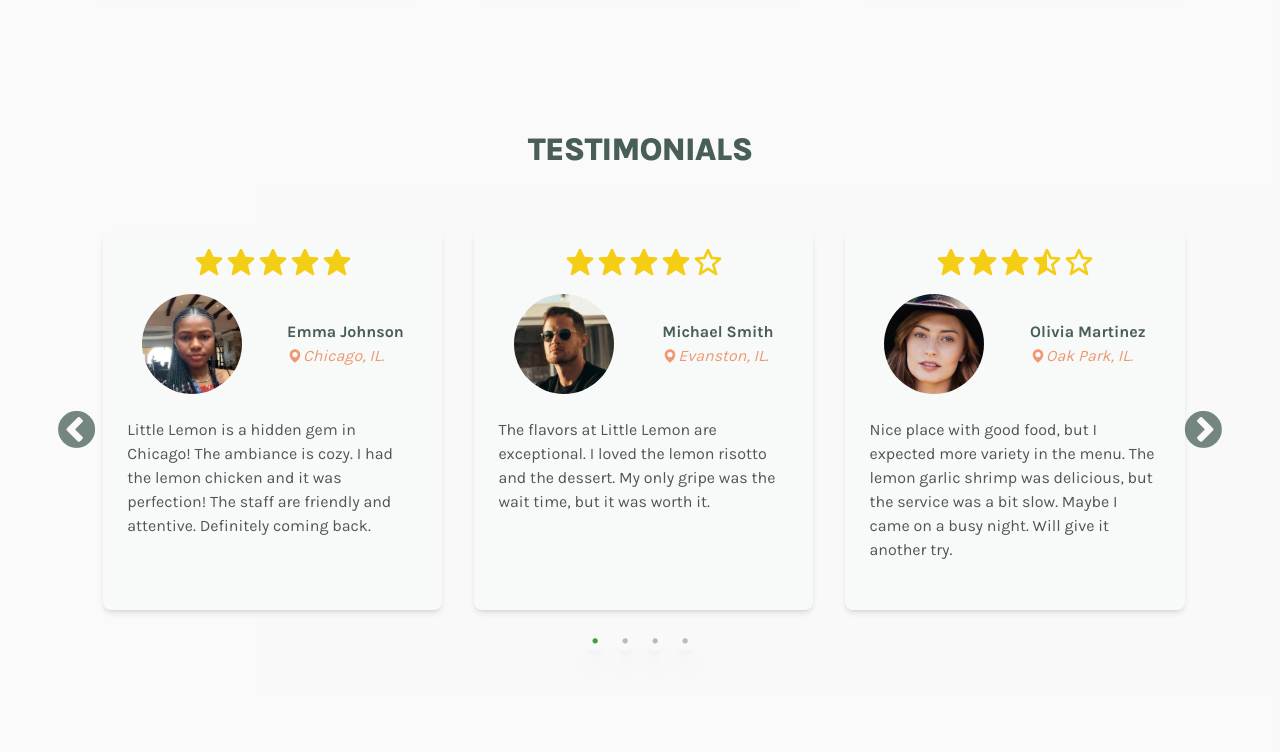
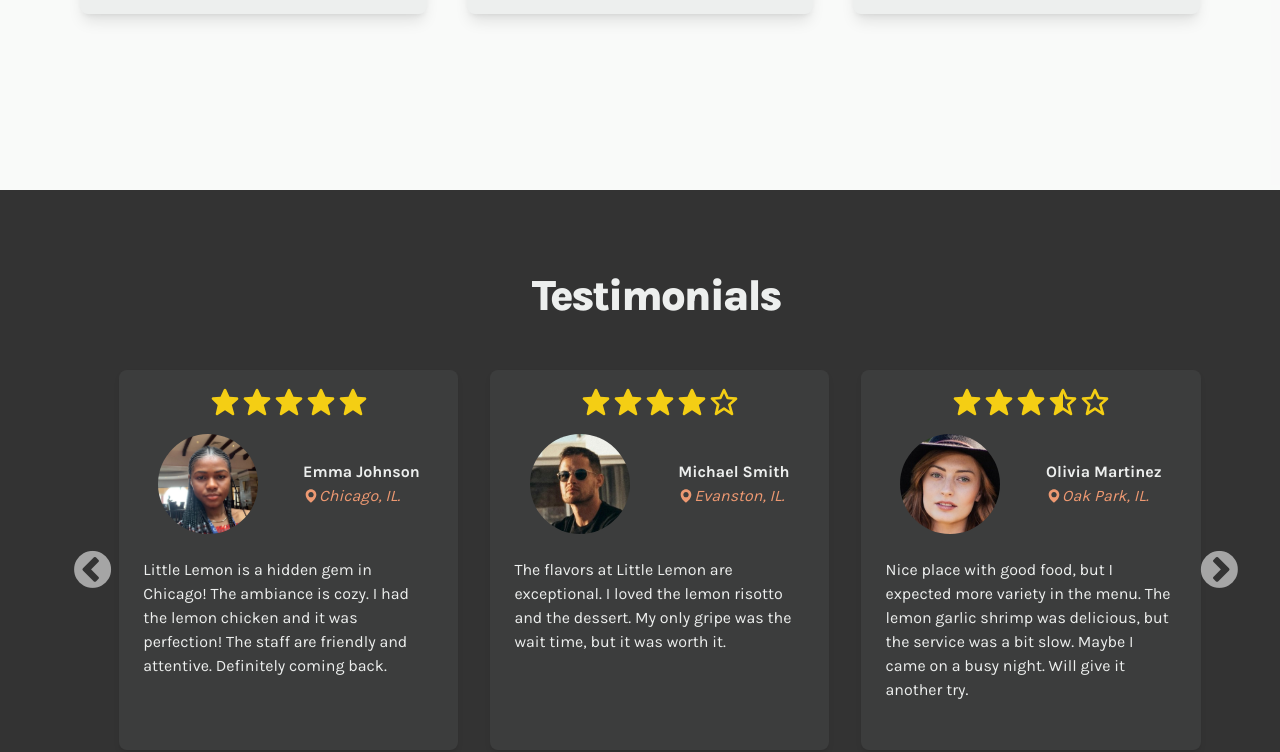
Before and after one commit to GoldieCodes/little-lemon-restaurant, a Next.js app: page / in a window 1280 px wide. Shown: the part 1340-2092 px from the top of the page. Built offline with nearby package versions, Linux system fonts and the light colour scheme; no server answers; a web font is replaced by a local one.

Commit message:
refining the homepage ui

```diff
--- a/app/globals.css
+++ b/app/globals.css
@@ -6,7 +6,7 @@ h1 {
   @apply font-medium text-[2.2rem] leading-8 lg:text-2xl font-serif;
 }
 h2 {
-  @apply text-[1.7rem] lg:text-xl md:text-xl font-extrabold font-sans tracking-tight uppercase text-green;
+  @apply text-[1.7rem] md:text-[2.7rem] font-extrabold font-sans tracking-tighter leading-5 text-green;
 }
 h3 {
   @apply text-xl font-sans font-bold text-dark;
@@ -37,7 +37,7 @@ footer > main p {
   @apply w-[87%] xl:w-[1120px] mx-auto;
 }
 section.wrapper {
-  @apply my-20 lg:my-36;
+  @apply my-20 lg:my-44;
 }
 .star-rating {
   @apply flex text-yellow text-[2rem] font-bold;
@@ -51,11 +51,14 @@ section.wrapper {
 .formError {
   @apply text-[red] font-semibold text-xs;
 }
+.slick-dots li button:before {
+  @apply !text-ash;
+}
 .slick-dots li.slick-active button:before {
-  @apply !text-[green];
+  @apply !text-brownish;
 }
 .slick-dots {
-  @apply !bottom-[-25px];
+  @apply !bottom-[-40px];
 }
 .slick-list {
   @apply !py-4;
@@ -68,7 +71,7 @@ section.wrapper {
 }
 .slick-prev:before,
 .slick-next:before {
-  @apply !text-2xl !text-green;
+  @apply !text-2xl !text-[#cccccc];
 }
 .slick-next {
   @apply !w-auto;
--- a/app/page.jsx
+++ b/app/page.jsx
@@ -42,9 +42,11 @@ export default function Home() {
           <MenuItems menus={menus} />
         </div>
       </section>
-      <section className="wrapper">
-        <h2 className="mb-10 text-center">Testimonials</h2>
-        <Reviews />
+      <section className="p-24 bg-dark">
+        <div className="wrapper">
+          <h2 className="mb-12 text-center text-ash">Testimonials</h2>
+          <Reviews />
+        </div>
       </section>
       <section className="wrapper relative !mt-32 md:!mt-60 md:grid grid-cols-12 md:h-[50vh]">
         <div className="col-span-6">
--- a/components/Reviews.jsx
+++ b/components/Reviews.jsx
@@ -95,14 +95,14 @@ export default function Reviews() {
           className="rounded-full"
         />
         <div>
-          <p className="text-sm font-bold text-green">{review.name}</p>
+          <p className="text-sm font-bold text-ash">{review.name}</p>
           <p className="text-sm italic text-brownish flex items-center">
             <BiSolidMap />
             {review.locale}.
           </p>
         </div>
       </div>
-      <p className="text-sm p-2">{review.review}</p>
+      <p className="text-sm p-2 text-ash">{review.review}</p>
     </article>
   ))
 
```
